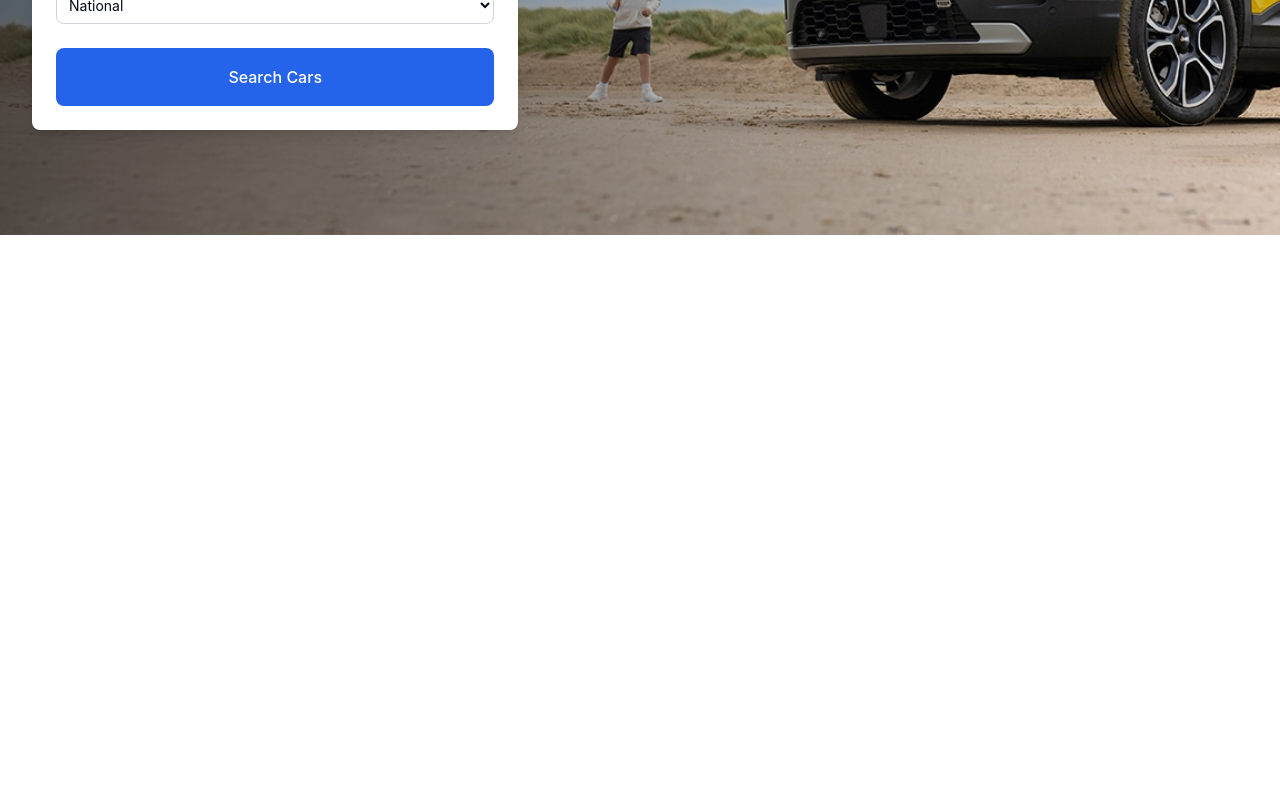
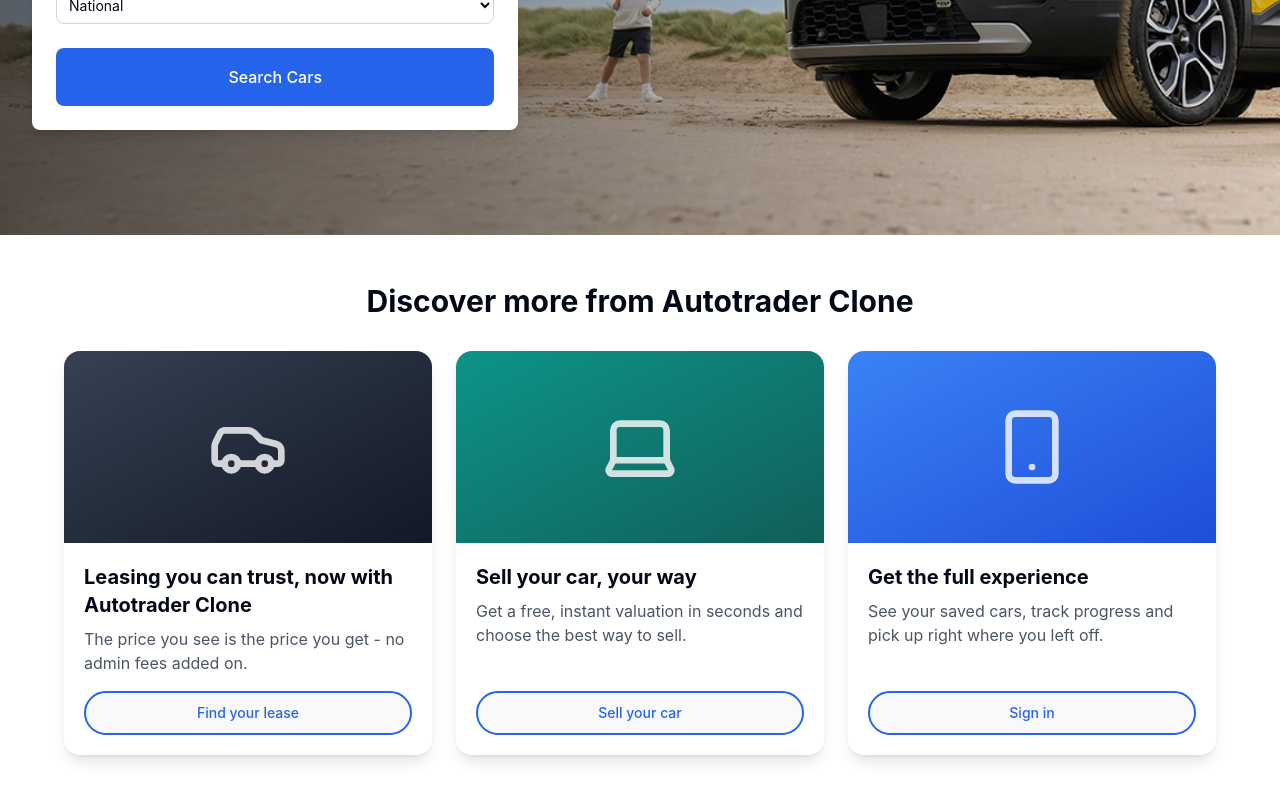
Before and after one commit to kirstyrichmond/autotrader-clone, a React (Vite) app: page / in a window 1280 px wide. Shown: the part 542-1342 px from the top of the page. Before the commit the page ends 905 px from the top, so only its background shows below. Built offline with nearby package versions, Linux system fonts and the light colour scheme; no server answers.

Commit message:
Minor fixes

```diff
--- a/src/js/components/Filter/Components/Gearbox.tsx
+++ b/src/js/components/Filter/Components/Gearbox.tsx
@@ -52,7 +52,6 @@
           </div>
         </div>
       ))}
-
       {selectedTransmissions.length > 0 && (
         <button
           type="button"
--- a/src/js/components/Header/MenuNav.tsx
+++ b/src/js/components/Header/MenuNav.tsx
@@ -11,7 +11,7 @@
 
     const menuItems = [
         { name: "Used cars", path: "/search?radius=NATIONAL&page=1&perPage=1000" },
-        { name: "New cars", path: "/search?radius=NATIONAL&page=1&perPage=1000" },
+        // { name: "New cars", path: "/search?radius=NATIONAL&page=1&perPage=1000" },
         { name: "Sell your car", path: "/selling/find-car", requiresAuth: true },
         // { name: "Value your car", path: "/" },
         // { name: "Car reviews", path: "/" },
--- a/src/js/components/Header/Nav.tsx
+++ b/src/js/components/Header/Nav.tsx
@@ -58,7 +58,7 @@
 
     const menuItems = [
         { name: "Used cars", path: "/search?radius=NATIONAL&page=1&perPage=1000" },
-        { name: "New cars", path: "/search?radius=NATIONAL&page=1&perPage=1000" },
+        // { name: "New cars", path: "/search?radius=NATIONAL&page=1&perPage=1000" },
         { name: "Sell your car", path: "/selling/find-car", requiresAuth: true },
     ];
 
--- a/src/js/views/Advert.tsx
+++ b/src/js/views/Advert.tsx
@@ -1,5 +1,5 @@
 import React, { DragEvent, useEffect, useRef, useState } from 'react';
-import { Camera, Star, Calculator, FileText, Video, ChevronUp, ChevronRight, Info, X, RotateCw, Trash2 } from 'lucide-react';
+import { Camera, Star, Calculator, FileText, Video, ChevronUp, ChevronRight, Info, X, RotateCw, Trash2, ArrowLeft } from 'lucide-react';
 import { Navigate, useNavigate, useParams } from 'react-router-dom';
 import { useSelector } from 'react-redux';
 import { RootState } from '../../store/index';
@@ -257,6 +257,10 @@
     fetchListingData();
   }, [id]);
 
+  useEffect(() => {
+    window.scrollTo(0, 0);
+  }, []);
+
   if (!vehicleData && !id) {
     return <Navigate to="/selling/find-car" replace />;
   }
@@ -451,6 +455,14 @@
         // @ts-ignore
       <Form>
     <div className="max-w-4xl mx-auto bg-white px-4 sm:px-6 lg:px-8">
+      <button
+        type="button"
+        onClick={() => navigate('/selling/find-car')}
+        className="flex items-center gap-2 text-blue-600 hover:text-blue-700 mb-6 pt-6"
+      >
+        <ArrowLeft className="w-5 h-5" />
+        <span className="font-medium">Back</span>
+      </button>
       <div
         className={`bg-gray-50 p-4 sm:p-8 rounded-lg text-center mb-6 transition-colors
           ${isDragging ? 'bg-blue-50 border-2 border-dashed border-blue-500' : ''}`}
@@ -737,6 +749,7 @@
         ].map((section, index) => (
           <button
             key={index}
+            onClick={(e) => e.preventDefault()}
             className="w-full flex items-center justify-between p-4 hover:bg-gray-50 border-b"
           >
             <div className="flex items-center gap-3">
--- a/src/js/views/LandingPage.tsx
+++ b/src/js/views/LandingPage.tsx
@@ -1,12 +1,17 @@
 import { useEffect } from "react";
-import { useDispatch } from "react-redux";
+import { useDispatch, useSelector } from "react-redux";
 import { clearFilters, fetchVehicles } from "../../store/slices/vehiclesSlice";
+import { openAuthModal } from "../../store/slices/authSlice";
 import VehicleSearchForm from "@/components/VehicleSearchForm";
 import bannerImage from "../../assets/images/banner.avif";
-import { AppDispatch } from "../../store";
+import { AppDispatch, RootState } from "../../store";
+import { useNavigate } from "react-router-dom";
+import { Car, Laptop, Smartphone } from "lucide-react";
 
 export default function Main() {
   const dispatch = useDispatch<AppDispatch>();
+  const navigate = useNavigate();
+  const isAuthenticated = useSelector((state: RootState) => state.auth.isAuthenticated);
 
   useEffect(() => {
     dispatch(clearFilters());
@@ -17,6 +22,15 @@
       perPage: 1000
     }));
   }, [dispatch]);
+
+  const handleSignIn = () => {
+    if (isAuthenticated) {
+      navigate('/secure/my-autotrader');
+    } else {
+      dispatch(openAuthModal());
+    }
+  };
+
   return (
     <div>
       <div className="relative min-h-[500px] md:h-[600px] lg:h-[700px] w-full overflow-hidden">
@@ -42,10 +56,63 @@
           </div>
         </div>
       </div>
-
-      <div className="container mx-auto px-4 py-16">
-        {/* add more sections here */}
-        {/* <div>hello</div> */}
+      <div className="container mx-auto px-4 py-12">
+        <h2 className="text-2xl md:text-3xl font-bold text-center mb-8">
+          Discover more from Autotrader Clone
+        </h2>
+        <div className="grid grid-cols-1 md:grid-cols-3 gap-6 max-w-6xl mx-auto">
+          <div className="bg-white rounded-2xl shadow-lg overflow-hidden flex flex-col">
+            <div className="h-48 bg-gradient-to-br from-gray-700 to-gray-900 flex items-center justify-center">
+              <Car className="w-20 h-20 text-white opacity-80" />
+            </div>
+            <div className="p-5 flex-1 flex flex-col">
+              <h3 className="text-xl font-bold mb-2">Leasing you can trust, now with Autotrader Clone</h3>
+              <p className="text-gray-600 mb-4 flex-1">
+                The price you see is the price you get - no admin fees added on.
+              </p>
+              <button
+                onClick={() => navigate('/search?radius=NATIONAL&page=1&perPage=1000')}
+                className="px-5 py-2.5 border-2 border-blue-600 text-blue-600 rounded-full hover:bg-blue-50 transition-colors font-medium text-sm"
+              >
+                Find your lease
+              </button>
+            </div>
+          </div>
+          <div className="bg-white rounded-2xl shadow-lg overflow-hidden flex flex-col">
+            <div className="h-48 bg-gradient-to-br from-teal-600 to-teal-800 flex items-center justify-center">
+              <Laptop className="w-20 h-20 text-white opacity-80" />
+            </div>
+            <div className="p-5 flex-1 flex flex-col">
+              <h3 className="text-xl font-bold mb-2">Sell your car, your way</h3>
+              <p className="text-gray-600 mb-4 flex-1">
+                Get a free, instant valuation in seconds and choose the best way to sell.
+              </p>
+              <button
+                onClick={handleSignIn}
+                className="px-5 py-2.5 border-2 border-blue-600 text-blue-600 rounded-full hover:bg-blue-50 transition-colors font-medium text-sm"
+              >
+                Sell your car
+              </button>
+            </div>
+          </div>
+          <div className="bg-white rounded-2xl shadow-lg overflow-hidden flex flex-col">
+            <div className="h-48 bg-gradient-to-br from-blue-500 to-blue-700 flex items-center justify-center">
+              <Smartphone className="w-20 h-20 text-white opacity-80" />
+            </div>
+            <div className="p-5 flex-1 flex flex-col">
+              <h3 className="text-xl font-bold mb-2">Get the full experience</h3>
+              <p className="text-gray-600 mb-4 flex-1">
+                See your saved cars, track progress and pick up right where you left off.
+              </p>
+              <button
+                onClick={handleSignIn}
+                className="px-5 py-2.5 border-2 border-blue-600 text-blue-600 rounded-full hover:bg-blue-50 transition-colors font-medium text-sm"
+              >
+                Sign in
+              </button>
+            </div>
+          </div>
+        </div>
       </div>
     </div>
   );
--- a/src/js/views/SearchResults.tsx
+++ b/src/js/views/SearchResults.tsx
@@ -84,6 +84,10 @@
     }
   }, [userId, dispatch]);
 
+  useEffect(() => {
+    window.scrollTo(0, 0);
+  }, []);
+
   const handleSearch = (searchFilters: FilterState) => {
     dispatch(setFilters(searchFilters));
 
```
Also changed, not shown: 1 other file (tests, documents, lock files or other folders).
